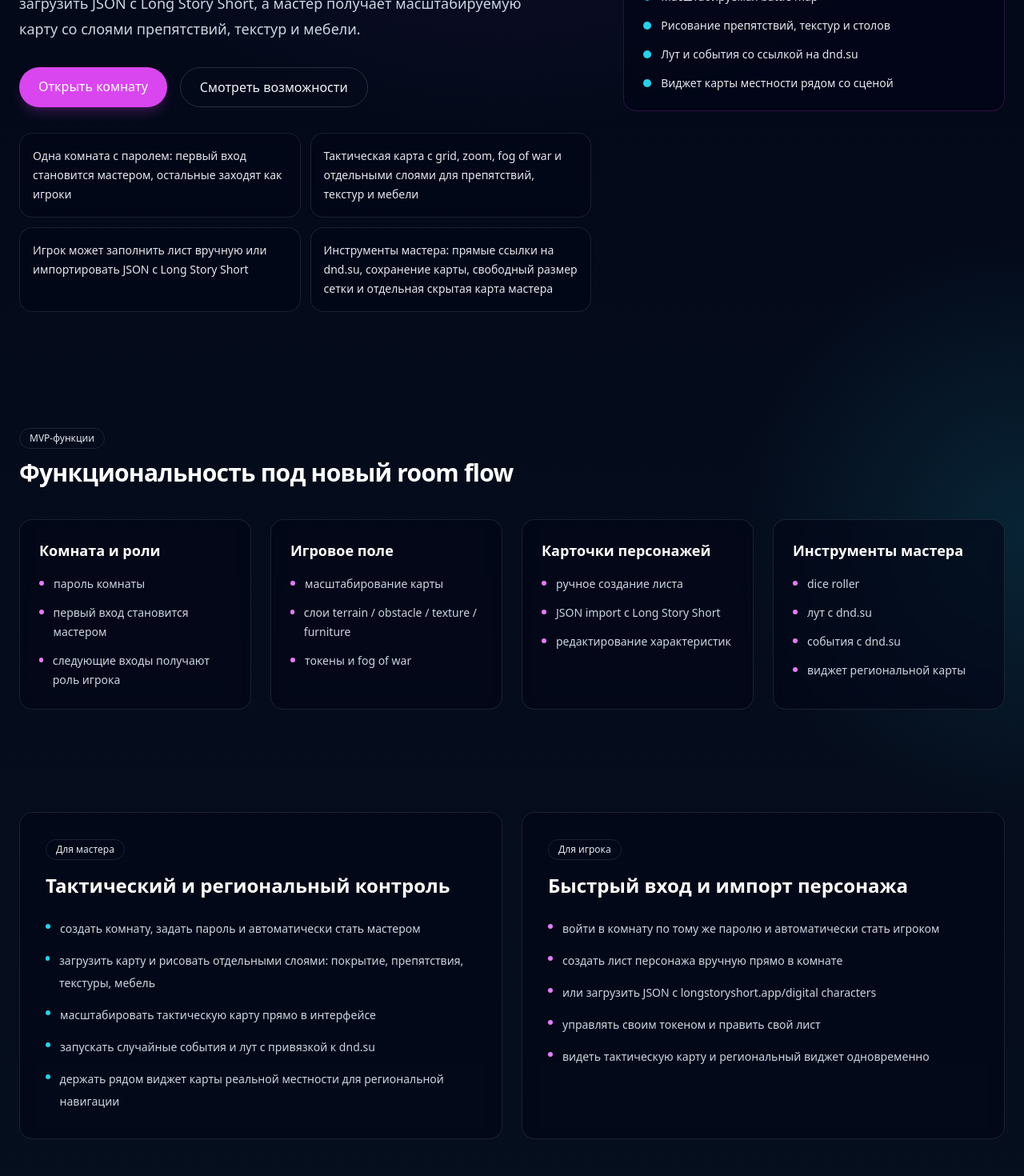
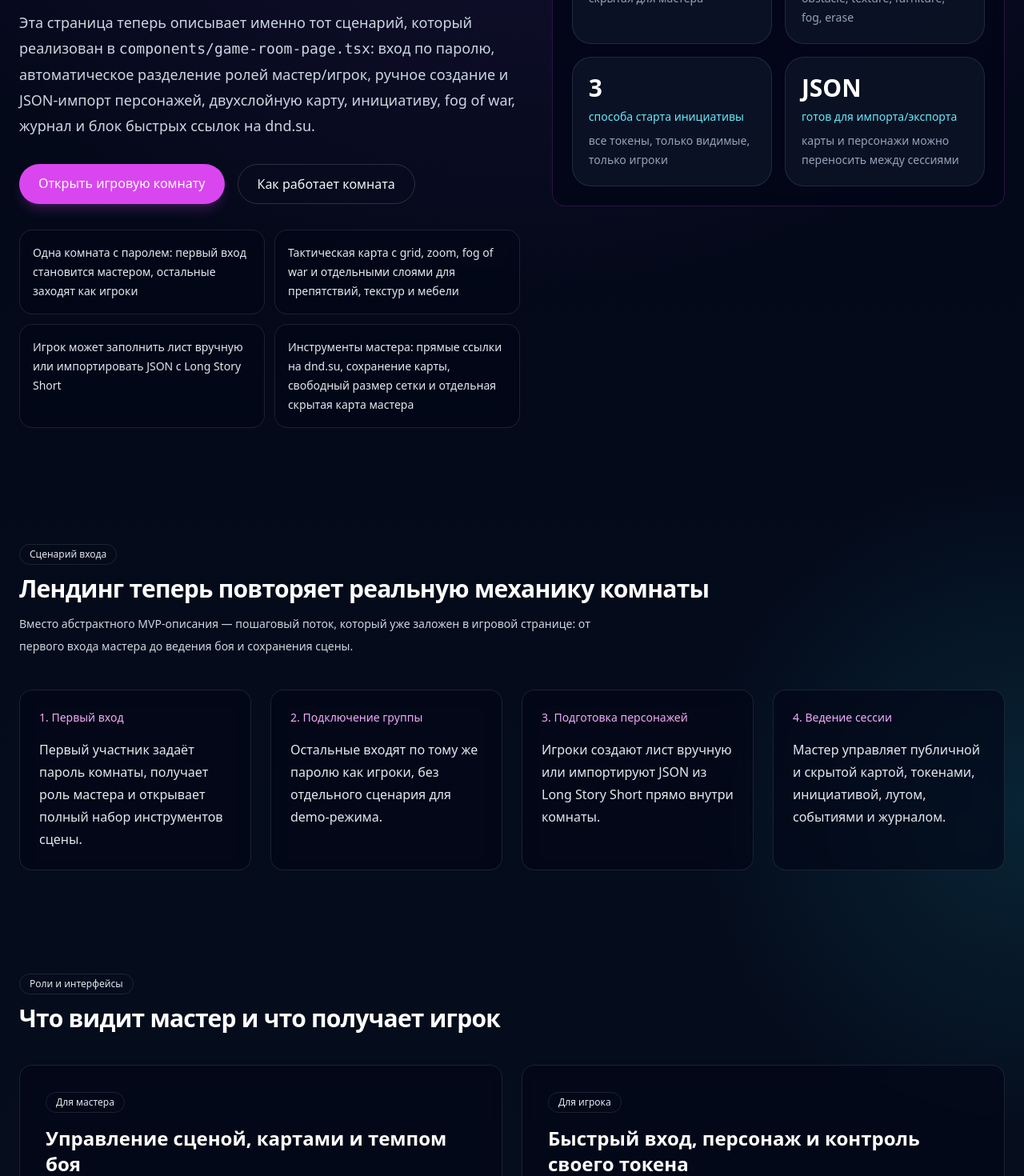
Before and after one commit to Chertwosky/dnd_me, a Next.js app: page / in a window 1280 px wide. Shown: the part 640-2110 px from the top of the page at 80% size. Built offline with nearby package versions, Linux system fonts and the light colour scheme.

Commit message:
Update landing page to match game room flow

```diff
--- a/components/landing-page.tsx
+++ b/components/landing-page.tsx
@@ -2,20 +2,48 @@ import Link from 'next/link';
 import { Header } from '@/components/header';
 import { productHighlights, roadmap } from '@/lib/mock-data';
 
-const masterActions = [
-  'создать комнату, задать пароль и автоматически стать мастером',
-  'загрузить карту и рисовать отдельными слоями: покрытие, препятствия, текстуры, мебель',
-  'масштабировать тактическую карту прямо в интерфейсе',
-  'запускать случайные события и лут с привязкой к dnd.su',
-  'держать рядом виджет карты реальной местности для региональной навигации',
+const roomFlow = [
+  {
+    title: '1. Первый вход',
+    description: 'Первый участник задаёт пароль комнаты, получает роль мастера и открывает полный набор инструментов сцены.',
+  },
+  {
+    title: '2. Подключение группы',
+    description: 'Остальные входят по тому же паролю как игроки, без отдельного сценария для demo-режима.',
+  },
+  {
+    title: '3. Подготовка персонажей',
+    description: 'Игроки создают лист вручную или импортируют JSON из Long Story Short прямо внутри комнаты.',
+  },
+  {
+    title: '4. Ведение сессии',
+    description: 'Мастер управляет публичной и скрытой картой, токенами, инициативой, лутом, событиями и журналом.',
+  },
 ];
 
-const playerActions = [
-  'войти в комнату по тому же паролю и автоматически стать игроком',
-  'создать лист персонажа вручную прямо в комнате',
-  'или загрузить JSON с longstoryshort.app/digital characters',
-  'управлять своим токеном и править свой лист',
-  'видеть тактическую карту и региональный виджет одновременно',
+const gmPanels = [
+  'публичная и скрытая карта мастера',
+  'слои terrain / obstacle / texture / furniture',
+  'fog of war и радиус обзора игроков',
+  'инициатива по всем, видимым или только игрокам',
+  'генерация лута и сцен со ссылками на dnd.su',
+  'JSON-экспорт и сохранённые карты сцен',
+];
+
+const playerPanels = [
+  'быстрый вход по паролю комнаты',
+  'ручное создание листа персонажа',
+  'импорт JSON из Long Story Short',
+  'управление своим токеном на тактической карте',
+  'просмотр общей карты и видимых инициатив',
+  'доступ к карточкам всей группы внутри комнаты',
+];
+
+const roomStats = [
+  { value: '2', label: 'карты в одной сцене', note: 'публичная для игроков и скрытая для мастера' },
+  { value: '7', label: 'инструментов рисования', note: 'перемещение, terrain, obstacle, texture, furniture, fog, erase' },
+  { value: '3', label: 'способа старта инициативы', note: 'все токены, только видимые, только игроки' },
+  { value: 'JSON', label: 'готов для импорта/экспорта', note: 'карты и персонажи можно переносить между сессиями' },
 ];
 
 export function LandingPage() {
@@ -24,15 +52,17 @@ export function LandingPage() {
       <Header />
 
       <main>
-        <section className="mx-auto grid max-w-7xl gap-10 px-6 py-20 lg:grid-cols-[1.2fr_0.8fr] lg:items-center">
+        <section className="mx-auto grid max-w-7xl gap-10 px-6 py-20 lg:grid-cols-[1.05fr_0.95fr] lg:items-center">
           <div className="space-y-8">
-            <span className="badge">Игровой стол + мастерская мастера • password room flow</span>
+            <span className="badge">Лицевая страница синхронизирована с game room flow</span>
             <div className="space-y-5">
               <h1 className="max-w-4xl text-5xl font-semibold tracking-tight text-white md:text-6xl">
-                Одна комната с паролем, тактической картой, импортом персонажей и regional map widget.
+                Онлайн-стол для DnD, где одна комната уже включает карту, листы персонажей и инструменты мастера.
               </h1>
-              <p className="max-w-2xl text-lg leading-8 text-slate-300">
-                Вместо отдельной демо-комнаты теперь используется обычная комната: первый вход задаёт пароль и становится мастером, следующие участники заходят как игроки. Игрок может заполнить лист в интерфейсе или загрузить JSON с Long Story Short, а мастер получает масштабируемую карту со слоями препятствий, текстур и мебели.
+              <p className="max-w-3xl text-lg leading-8 text-slate-300">
+                Эта страница теперь описывает именно тот сценарий, который реализован в <code>components/game-room-page.tsx</code>: вход по паролю,
+                автоматическое разделение ролей мастер/игрок, ручное создание и JSON-импорт персонажей, двухслойную карту, инициативу,
+                fog of war, журнал и блок быстрых ссылок на dnd.su.
               </p>
             </div>
 
@@ -41,13 +71,13 @@ export function LandingPage() {
                 href="/rooms/demo-room"
                 className="rounded-full bg-fuchsia-500 px-6 py-3 font-medium text-white shadow-lg shadow-fuchsia-500/20 transition hover:bg-fuchsia-400"
               >
-                Открыть комнату
+                Открыть игровую комнату
               </Link>
               <a
-                href="#features"
+                href="#room-flow"
                 className="rounded-full border border-white/15 px-6 py-3 font-medium text-slate-100 transition hover:border-cyan-400/50 hover:text-white"
               >
-                Смотреть возможности
+                Как работает комната
               </a>
             </div>
 
@@ -62,59 +92,66 @@ export function LandingPage() {
 
           <div className="card overflow-hidden border-fuchsia-500/20 bg-slate-950/80">
             <div className="border-b border-white/10 px-6 py-4">
-              <p className="text-sm font-medium text-fuchsia-300">Что уже покрывает текущее демо</p>
+              <p className="text-sm font-medium text-fuchsia-300">Что уже есть в текущей игровой комнате</p>
             </div>
-            <div className="space-y-4 p-6 text-sm text-slate-200">
-              {[
-                'Вход в комнату по паролю',
-                'Первый вход = мастер, остальные = игроки',
-                'Ручное создание листа персонажа',
-                'Импорт JSON с Long Story Short',
-                'Масштабируемая battle map',
-                'Рисование препятствий, текстур и столов',
-                'Лут и события со ссылкой на dnd.su',
-                'Виджет карты местности рядом со сценой',
-              ].map((item) => (
-                <div key={item} className="flex items-center gap-3">
-                  <span className="h-2.5 w-2.5 rounded-full bg-cyan-400" />
-                  <span>{item}</span>
+            <div className="grid gap-4 p-6 sm:grid-cols-2">
+              {roomStats.map((item) => (
+                <div key={item.label} className="rounded-3xl border border-white/10 bg-slate-900/70 p-5">
+                  <div className="text-3xl font-semibold text-white">{item.value}</div>
+                  <div className="mt-2 text-sm font-medium text-cyan-300">{item.label}</div>
+                  <p className="mt-2 text-sm leading-6 text-slate-400">{item.note}</p>
                 </div>
               ))}
             </div>
           </div>
         </section>
 
+        <section id="room-flow" className="mx-auto max-w-7xl px-6 py-16">
+          <div className="mb-10 space-y-3">
+            <span className="badge">Сценарий входа</span>
+            <h2 className="section-title">Лендинг теперь повторяет реальную механику комнаты</h2>
+            <p className="max-w-3xl text-sm leading-7 text-slate-300">
+              Вместо абстрактного MVP-описания — пошаговый поток, который уже заложен в игровой странице: от первого входа мастера до ведения боя и сохранения сцены.
+            </p>
+          </div>
+
+          <div className="grid gap-6 md:grid-cols-2 xl:grid-cols-4">
+            {roomFlow.map((step) => (
+              <div key={step.title} className="card p-6">
+                <div className="text-sm font-medium text-fuchsia-300">{step.title}</div>
+                <p className="mt-4 text-base leading-7 text-slate-200">{step.description}</p>
+              </div>
+            ))}
+          </div>
+        </section>
+
         <section id="features" className="mx-auto max-w-7xl px-6 py-16">
           <div className="mb-10 flex items-end justify-between gap-6">
             <div className="space-y-3">
-              <span className="badge">MVP-функции</span>
-              <h2 className="section-title">Функциональность под новый room flow</h2>
+              <span className="badge">Роли и интерфейсы</span>
+              <h2 className="section-title">Что видит мастер и что получает игрок</h2>
             </div>
           </div>
 
-          <div className="grid gap-6 md:grid-cols-2 xl:grid-cols-4">
-            {[
-              {
-                title: 'Комната и роли',
-                items: ['пароль комнаты', 'первый вход становится мастером', 'следующие входы получают роль игрока'],
-              },
-              {
-                title: 'Игровое поле',
-                items: ['масштабирование карты', 'слои terrain / obstacle / texture / furniture', 'токены и fog of war'],
-              },
-              {
-                title: 'Карточки персонажей',
-                items: ['ручное создание листа', 'JSON import с Long Story Short', 'редактирование характеристик'],
-              },
-              {
-                title: 'Инструменты мастера',
-                items: ['dice roller', 'лут c dnd.su', 'события c dnd.su', 'виджет региональной карты'],
-              },
-            ].map((feature) => (
-              <div key={feature.title} className="card p-6">
-                <h3 className="text-lg font-semibold text-white">{feature.title}</h3>
-                <ul className="mt-4 space-y-3 text-sm leading-6 text-slate-300">
-                  {feature.items.map((item) => (
+          <div className="grid gap-6 lg:grid-cols-2">
+            <div className="card p-8">
+              <span className="badge">Для мастера</span>
+              <h3 className="mt-4 text-2xl font-semibold text-white">Управление сценой, картами и темпом боя</h3>
+              <ul className="mt-6 space-y-3 text-sm leading-7 text-slate-300">
+                {gmPanels.map((item) => (
+                  <li key={item} className="flex gap-3">
+                    <span className="mt-2 h-1.5 w-1.5 rounded-full bg-cyan-400" />
+                    <span>{item}</span>
+                  </li>
+                ))}
+              </ul>
+            </div>
+
+            <div className="card p-8">
+              <span className="badge">Для игрока</span>
+              <h3 className="mt-4 text-2xl font-semibold text-white">Быстрый вход, персонаж и контроль своего токена</h3>
+              <ul className="mt-6 space-y-3 text-sm leading-7 text-slate-300">
+                {playerPanels.map((item) => (
                   <li key={item} className="flex gap-3">
                     <span className="mt-2 h-1.5 w-1.5 rounded-full bg-fuchsia-400" />
                     <span>{item}</span>
@@ -122,42 +159,35 @@ export function LandingPage() {
                 ))}
               </ul>
             </div>
-            ))}
           </div>
         </section>
 
-        <section id="scenarios" className="mx-auto grid max-w-7xl gap-6 px-6 py-16 lg:grid-cols-2">
-          <div className="card p-8">
-            <span className="badge">Для мастера</span>
-            <h2 className="mt-4 text-2xl font-semibold text-white">Тактический и региональный контроль</h2>
-            <ul className="mt-6 space-y-3 text-sm leading-7 text-slate-300">
-              {masterActions.map((action) => (
-                <li key={action} className="flex gap-3">
-                  <span className="mt-2 h-1.5 w-1.5 rounded-full bg-cyan-400" />
-                  <span>{action}</span>
-                </li>
+        <section id="systems" className="mx-auto grid max-w-7xl gap-6 px-6 py-16 xl:grid-cols-3">
+          {[
+            {
+              title: 'Тактическая карта',
+              text: 'Публичная карта показывает только то, что должны видеть игроки: публичные слои, fog of war и обзор от их токенов. Скрытая карта остаётся рабочей областью мастера для засад, ловушек и будущих сцен.',
+            },
+            {
+              title: 'Персонажи и импорт',
+              text: 'Внутри комнаты можно создавать полноценные листы персонажей, редактировать характеристики, привязывать лист к токену, загружать аватар и импортировать JSON из Long Story Short.',
+            },
+            {
+              title: 'Темп сессии',
+              text: 'Журнал, броски кубов, автогенерация инициативы, генератор лута и случайных событий делают игровую комнату не только картой, но и рабочей панелью ведущего.',
+            },
+          ].map((feature) => (
+            <div key={feature.title} className="card p-6">
+              <h3 className="text-lg font-semibold text-white">{feature.title}</h3>
+              <p className="mt-4 text-sm leading-7 text-slate-300">{feature.text}</p>
+            </div>
           ))}
-            </ul>
-          </div>
-
-          <div className="card p-8">
-            <span className="badge">Для игрока</span>
-            <h2 className="mt-4 text-2xl font-semibold text-white">Быстрый вход и импорт персонажа</h2>
-            <ul className="mt-6 space-y-3 text-sm leading-7 text-slate-300">
-              {playerActions.map((action) => (
-                <li key={action} className="flex gap-3">
-                  <span className="mt-2 h-1.5 w-1.5 rounded-full bg-fuchsia-400" />
-                  <span>{action}</span>
-                </li>
-              ))}
-            </ul>
-          </div>
         </section>
 
         <section id="roadmap" className="mx-auto max-w-7xl px-6 py-16">
           <div className="mb-8 space-y-3">
-            <span className="badge">План реализации</span>
-            <h2 className="section-title">Roadmap на первые этапы разработки</h2>
+            <span className="badge">Дальше по плану</span>
+            <h2 className="section-title">Roadmap сохранён, но теперь подан через текущую реализацию</h2>
           </div>
 
           <div className="grid gap-6 md:grid-cols-2 xl:grid-cols-4">
```
Lines whose indentation alone changed are shown as unchanged.
